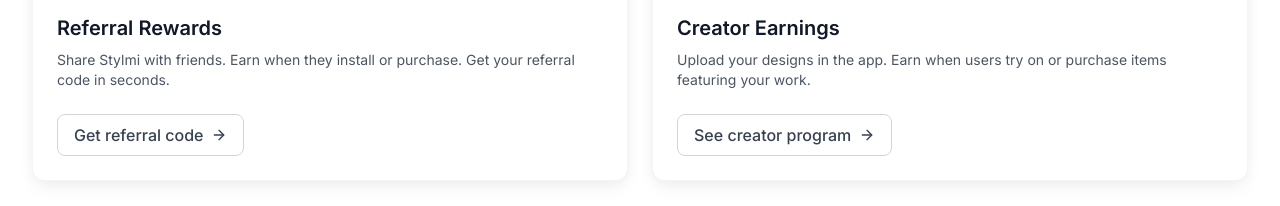
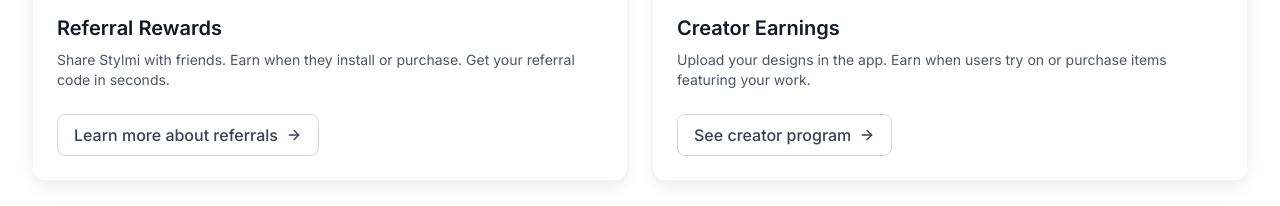
Before and after one commit to stylmi/web, a React (Vite) app: page / in a window 1280 px wide. Shown: the part 2650-2856 px from the top of the page. Built offline with nearby package versions, Linux system fonts and the light colour scheme.

Commit message:
add referrals link

```diff
--- a/src/pages/HomePage.tsx
+++ b/src/pages/HomePage.tsx
@@ -243,7 +243,7 @@
               </p>
               <div className="mt-6">
                 <Link to="/earn" className="btn-outline inline-flex items-center gap-2">
-                  Get referral code
+                  Learn more about referrals
                   <ArrowRight className="w-4 h-4" />
                 </Link>
               </div>
```
